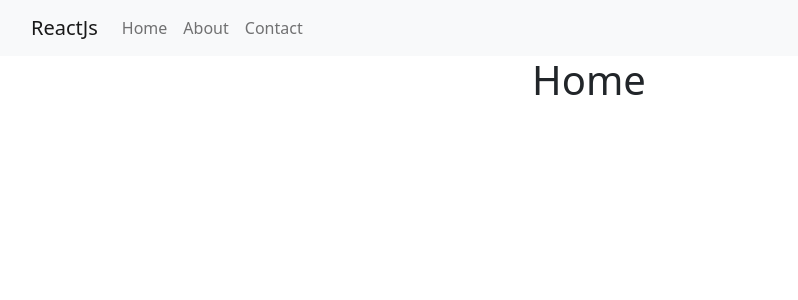
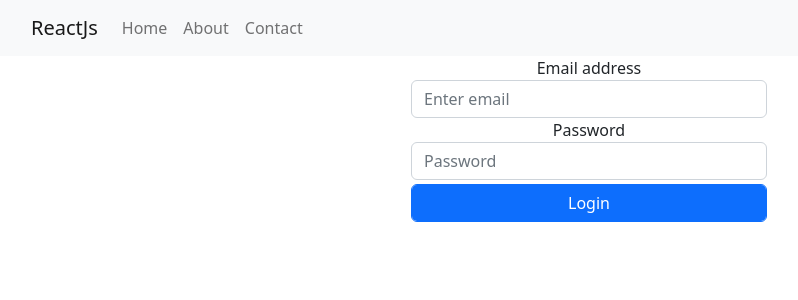
Before and after one commit to alamin899/react-js-test-project, a React (Create React App) app: page / in a window 1280 px wide. Shown: the top 300 px of the page, without its empty margins (51-849 px from the left). Built offline with nearby package versions, Linux system fonts and the light colour scheme.

Commit message:
[feat]:added login component

```diff
--- a/src/App.js
+++ b/src/App.js
@@ -5,13 +5,14 @@ import {Routes, Route} from "react-router-dom";
 import Home from "./components/home/Home";
 import About from "./components/about/About";
 import Contact from "./components/contact/Contact";
+import Login from './components/login/login';
 
 export default function App() {
     return (
         <div className="App">
             <NavbarComponent/>
                 <Routes>
-                        <Route path='/' element={<Home/>}/>
+                        <Route path='/' element={<Login/>}/>
                         <Route path='/home' element={<Home/>}/>
                         <Route path="/about" element={<About/>}/>
                         <Route path="/contact" element={<Contact/>}/>
--- a/src/components/about/About.js
+++ b/src/components/about/About.jsx
@@ -5,7 +5,7 @@ export default function About() {
     return(
         <div className="container-fluid">
             <Row>
-                <Col md={2}></Col>
+                <Col md={3}></Col>
                 <Col>
                     <div className="fw-bolder">
                         Submit Your Information
@@ -25,7 +25,11 @@ export default function About() {
                         </div>
                         <div>
                             <label className="fw-bolder">Date of birth</label>
-                            <input className="form-control" type="date" />
+                            <input className="form-control" type="date" placeholder="Enter Date" />
+                        </div>
+                        <div>
+                            <label className="fw-bolder">Profile Image</label>
+                            <input className="form-control" type="file" />
                         </div>
                         <div>
                             <label className="fw-bolder">Address</label>
@@ -36,7 +40,7 @@ export default function About() {
                         </div>
                 </Form>
                 </Col>
-                <Col md={2}></Col>
+                <Col md={3}></Col>
             </Row>
         </div>
     );
--- /dev/null
+++ b/src/components/login/login.jsx
@@ -0,0 +1,87 @@
+import {React,useState} from "react";
+
+export default function Login() {
+  const [password, setPassword] = useState("");
+  const [email, setEmail] = useState("");
+  const [passwordError, setpasswordError] = useState("");
+  const [emailError, setemailError] = useState("");
+
+  const handleValidation = (event) => {
+    let formIsValid = true;
+
+    if (!email.match(/^\w+@[a-zA-Z_]+?\.[a-zA-Z]{2,3}$/)) {
+      formIsValid = false;
+      setemailError("Email Not Valid");
+      return false;
+    } else {
+      setemailError("");
+      formIsValid = true;
+    }
+
+    if (!password.match(/^[a-zA-Z]{8,22}$/)) {
+      formIsValid = false;
+      setpasswordError(
+        "Only Letters and length must best min 8 Chracters and Max 22 Chracters"
+      );
+      return false;
+    } else {
+      setpasswordError("");
+      formIsValid = true;
+    }
+
+    return formIsValid;
+  };
+
+  const loginSubmit = (e) => {
+    e.preventDefault();
+    handleValidation();
+    localStorage.setItem('email', JSON.stringify(email));
+    localStorage.setItem('password', JSON.stringify(password));
+  };
+
+  return (
+    <div className="App">
+      <div className="container">
+        <div className="row d-flex justify-content-center">
+          <div className="col-md-4">
+            <form id="loginform" onSubmit={loginSubmit}>
+              <div className="form-group">
+                <label>Email address</label>
+                <input
+                  type="email"
+                  className="form-control"
+                  id="EmailInput"
+                  name="EmailInput"
+                  aria-describedby="emailHelp"
+                  placeholder="Enter email"
+                  onChange={(event) => setEmail(event.target.value)}
+                />
+                <small id="emailHelp" className="text-danger form-text">
+                  {emailError}
+                </small>
+              </div>
+              <div className="form-group">
+                <label>Password</label>
+                <input
+                  type="password"
+                  className="form-control"
+                  id="exampleInputPassword1"
+                  placeholder="Password"
+                  onChange={(event) => setPassword(event.target.value)}
+                />
+                <small id="passworderror" className="text-danger form-text">
+                  {passwordError}
+                </small>
+              </div>
+
+              <button type="submit" className="btn form-control btn-primary mt-1">
+                Login
+              </button>
+            </form>
+          </div>
+
+        </div>
+      </div>
+    </div>
+  );
+}
```
Also changed, not shown: src/components/contact/Contact.jsx (renamed from src/components/contact/Contact.js), src/components/home/Home.jsx (renamed from src/components/home/Home.js).
